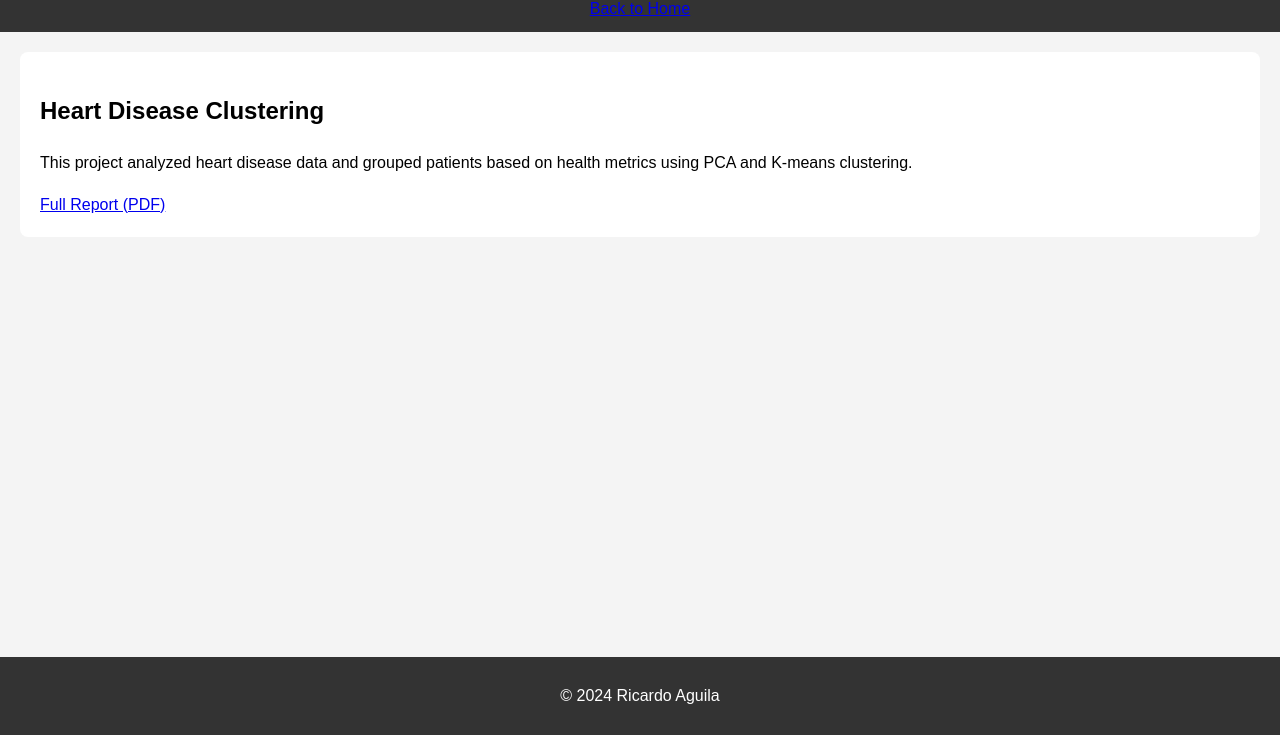
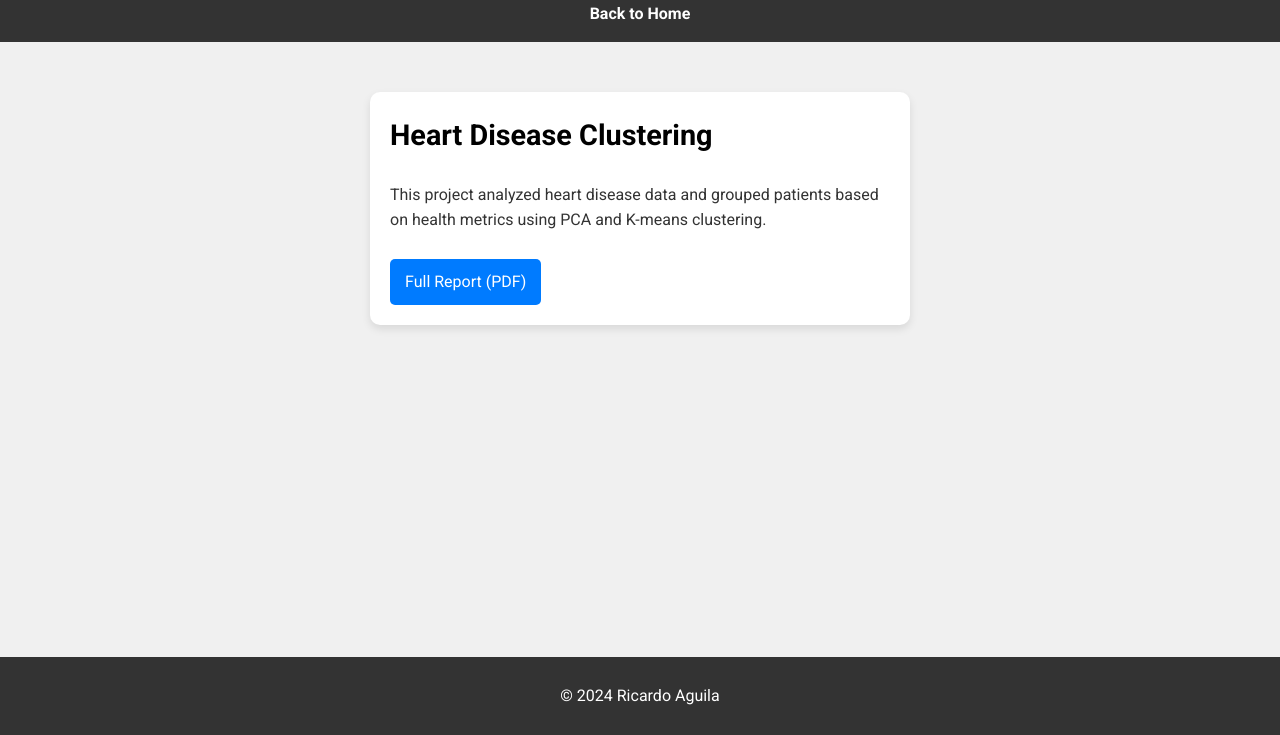
Before and after one commit to RikkyXAguila/RikkyAguila.github.io, a plain HTML site: page index.html in a window 1280 px wide. Shown: the part 65-800 px from the top of the page. Drawn offline with Linux system fonts and the light colour scheme.

Commit message:
Update styles.css

```diff
--- a/styles.css
+++ b/styles.css
@@ -1,42 +1,70 @@
+/* Font import */
+@import url('https://fonts.googleapis.com/css2?family=Roboto:wght@400;700&display=swap');
+
 body {
-  font-family: Arial, sans-serif;
+  font-family: 'Roboto', sans-serif;
   line-height: 1.6;
   margin: 0;
   padding: 0;
-  background-color: #f4f4f4;
+  background-color: #f0f0f0;
 }
 
 header {
   background-color: #333;
   color: #fff;
-  padding: 10px 0;
+  padding: 15px 0;
   text-align: center;
 }
 
 header h1 {
   margin: 0;
+  font-weight: 700;
 }
 
-nav ul {
-  list-style: none;
-  padding: 0;
-}
-
-nav ul li {
-  display: inline;
-  margin: 0 10px;
-}
-
-nav ul li a {
+nav a {
   color: #fff;
   text-decoration: none;
+  font-weight: 700;
 }
 
 section {
   padding: 20px;
+  display: flex;
+  justify-content: center;
+  margin-top: 20px;
+}
+
+.project-card {
   background-color: #fff;
-  margin: 20px;
-  border-radius: 8px;
+  padding: 20px;
+  margin: 10px;
+  border-radius: 10px;
+  box-shadow: 0 4px 8px rgba(0, 0, 0, 0.1);
+  max-width: 500px;
+}
+
+.project-card h2 {
+  margin-top: 0;
+  font-size: 1.8em;
+}
+
+.project-card p {
+  color: #333;
+}
+
+.button {
+  display: inline-block;
+  padding: 10px 15px;
+  background-color: #007BFF;
+  color: white;
+  text-decoration: none;
+  border-radius: 5px;
+  margin-top: 10px;
+  transition: background-color 0.3s ease;
+}
+
+.button:hover {
+  background-color: #0056b3;
 }
 
 footer {
```
